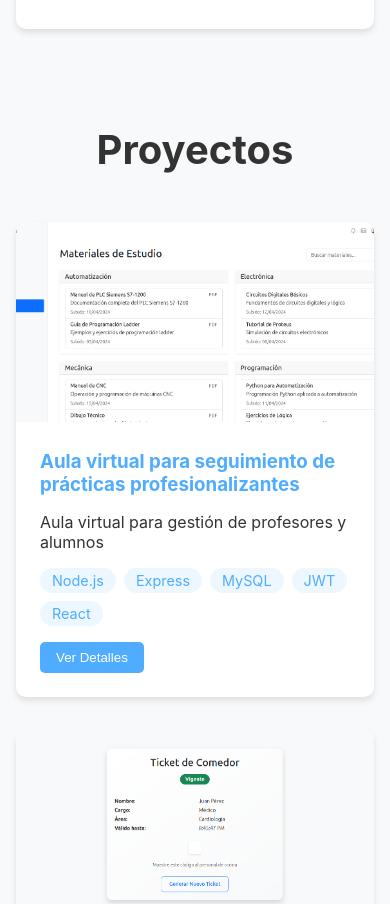
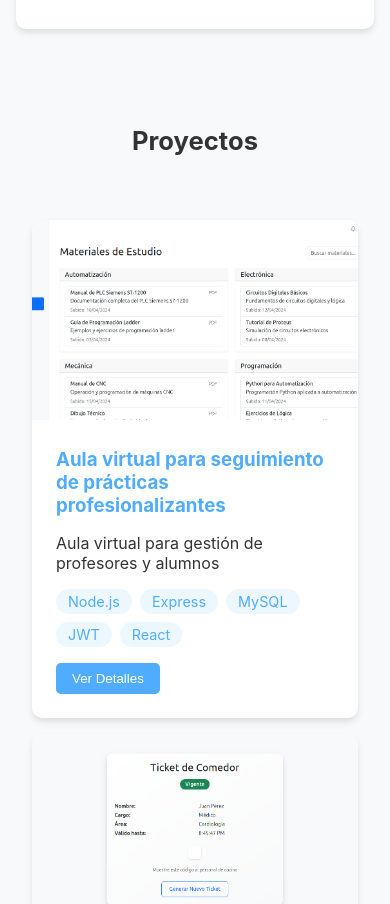
Before and after one commit to nahuelmendez6/portfolio, a React (Create React App) app: page / in a window 390 px wide. Shown: the part 2460-3364 px from the top of the page. Built offline with nearby package versions, Linux system fonts and the light colour scheme.

Commit message:
fix:se corrigieron etilos del componente de proyectos

```diff
--- a/src/App.css
+++ b/src/App.css
@@ -226,9 +226,13 @@ section h2 {
 .projects-grid {
   display: grid;
   grid-template-columns: repeat(auto-fit, minmax(300px, 1fr));
-  gap: 2rem;
-  max-width: 1200px;
-  margin: 0 auto;
+  gap: 1rem;
+  padding: 1rem;
+}
+
+.projects h2 {
+  font-size: 2.5rem;
+  text-align: center;
 }
 
 /* Contact Section */
@@ -798,6 +802,13 @@ section h2 {
     height: 300px;
   }
 
+  .projects h2 {
+    font-size: 1.6rem;
+  }
+
+
+
+
   .project-gallery .slick-prev,
   .project-gallery .slick-next {
     width: 30px;
```
